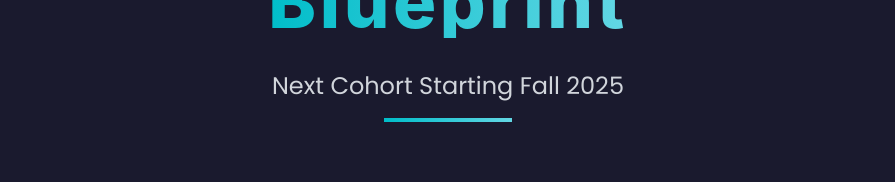
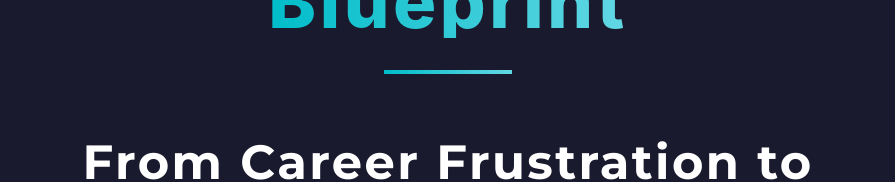
Before and after one commit to diegooviedo3004/SSB-MVRK-Site, a React (Vite) app: page / in a window 1280 px wide. Shown: the part 226-408 px from the top of the page, without its empty margins (192-1087 px from the left). Built offline with nearby package versions, Linux system fonts and the light colour scheme; a web font is replaced by a local one.

Commit message:
Vuk Changes

```diff
--- a/src/App.tsx
+++ b/src/App.tsx
@@ -99,11 +99,7 @@ function App() {
 
             {/* Subtitle with MVRK Line */}
             <motion.div variants={item} className="mb-16">
-              <a href="#ready" className="inline-block">
-                <p className="text-lg md:text-xl lg:text-2xl text-gray-300 mb-4 font-poppins hover:text-[#63D7E4] transition-colors duration-300 cursor-pointer">
-                  Next Cohort Starting Fall 2025
-                </p>
-              </a>
+
               <div className="w-32 h-1 bg-gradient-to-r from-[#00BDC9] to-[#63D7E4] mx-auto"></div>
             </motion.div>
 
@@ -989,7 +985,7 @@ function App() {
               When you are in, you are in for life.
             </p>
             <p className="text-base text-gray-300 leading-relaxed tracking-wide font-poppins">
-              To see if you are ready to join the next cohort, we have developed a self-assessment which will give you an understanding of the criteria we use to gauge readiness.
+              To see if you are ready to join the community, we have developed a self-assessment which will give you an understanding of the criteria we use to gauge readiness.
             </p>
           </motion.div>
 
```
